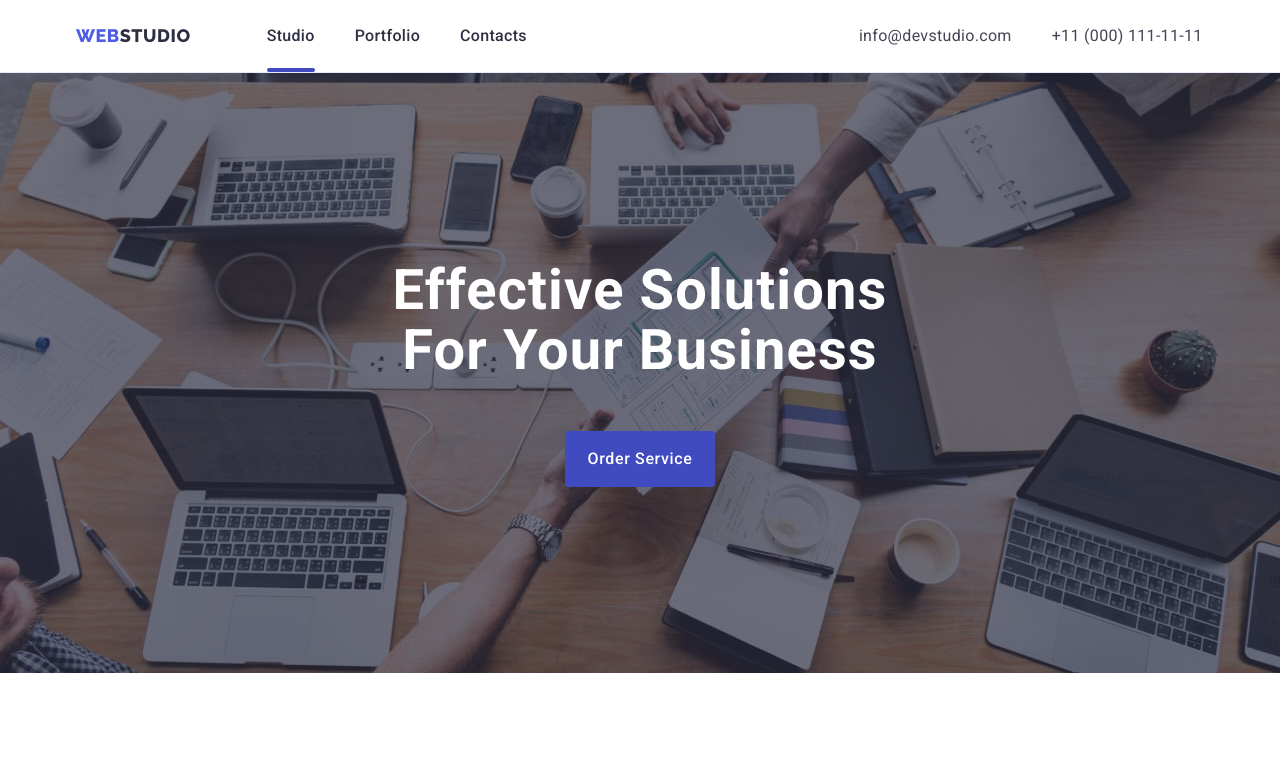
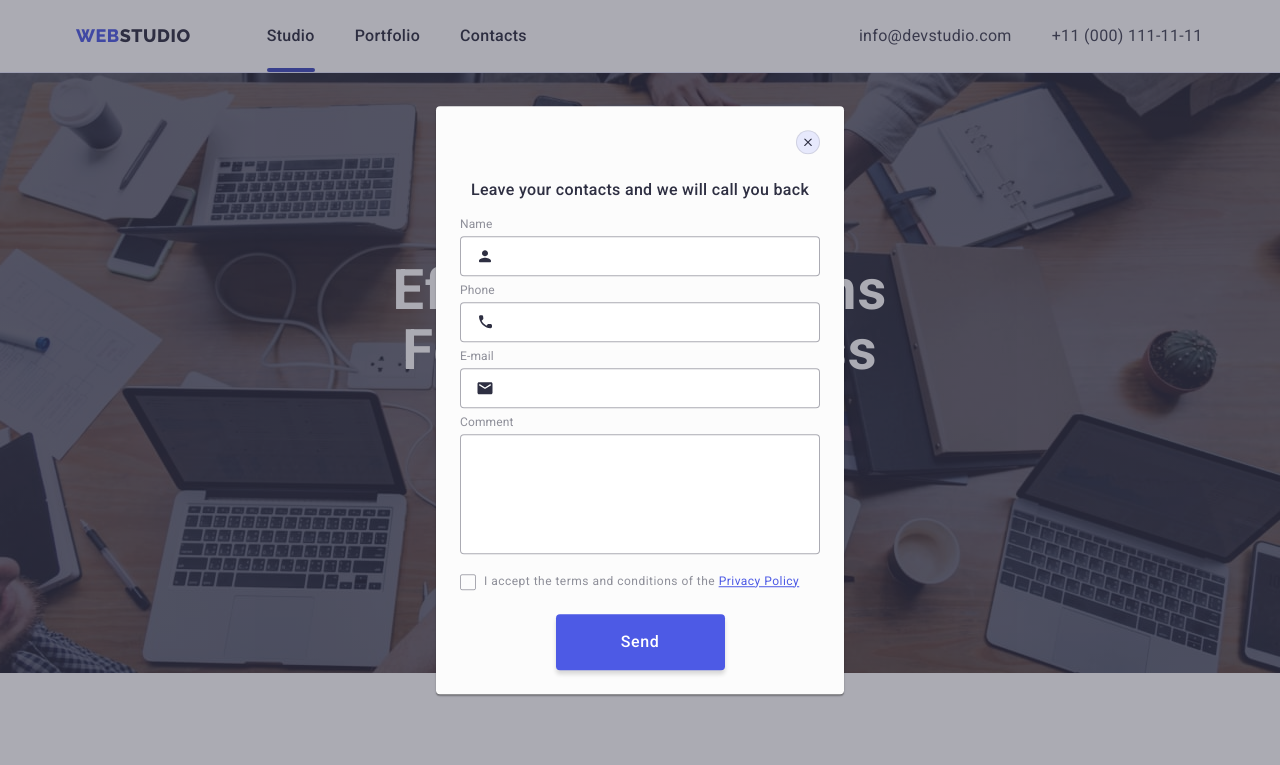
Before and after one commit to AndyMalcolm/goit-markup-hw-07, a plain HTML site: page index.html in a window 1280 px wide. Both pictures are taken after a click on the button "Order Service". Shown: the top 765 px of the page. Drawn offline with nearby package versions, Linux system fonts and the light colour scheme.

Commit message:
Update index.html

```diff
--- a/index.html
+++ b/index.html
@@ -396,7 +396,7 @@
       </div>
     </div>
     </footer>
-    <!--<div class="backdrop is-hidden" data-modal>
+    <div class="backdrop is-hidden" data-modal>
       <div class="modal">
         <button type="button" data-modal-close class="modal-button">
           <svg width="8" height="8" class="modal-icon">
@@ -467,7 +467,7 @@
           <button type="submit" class="modal-form-button">Send</button>
         </form>
       </div>
-    </div>-->
+    </div>
     <script src="./js/modal.js"></script>
   </body>
 </html>
```
